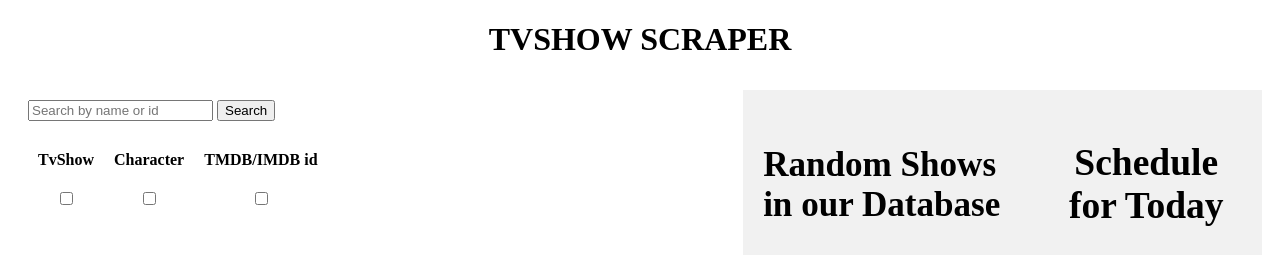
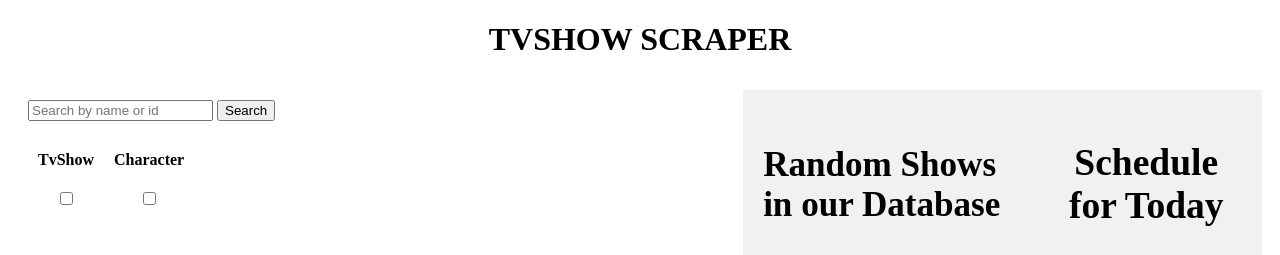
Before and after one commit to danieljuma5/phase-1-project, a plain HTML site: page index.html in a window 1280 px wide. Shown: the top 255 px of the page. Drawn offline with Linux system fonts and the light colour scheme; no server answers.

Commit message:
Minor html modifications

```diff
--- a/index.html
+++ b/index.html
@@ -23,14 +23,12 @@
         <tr>
           <th><label><strong>TvShow</strong></label></th>
           <th><label><strong>Character</label></span></th>
-          <th><label><strong>TMDB/IMDB id</strong></label></th>
         </tr>
       </thead>
       <tbody>
           <tr>
             <td><input type="checkbox" name="tv-show" id="tv-show-name"></td>
             <td><input type="checkbox" name="character" id="character-name"></td>
-            <td><input type="checkbox" name="tmdb-imdb" id="tmdb-imdb-value"></td>
           </tr>
       </tbody>
     </table>
```
